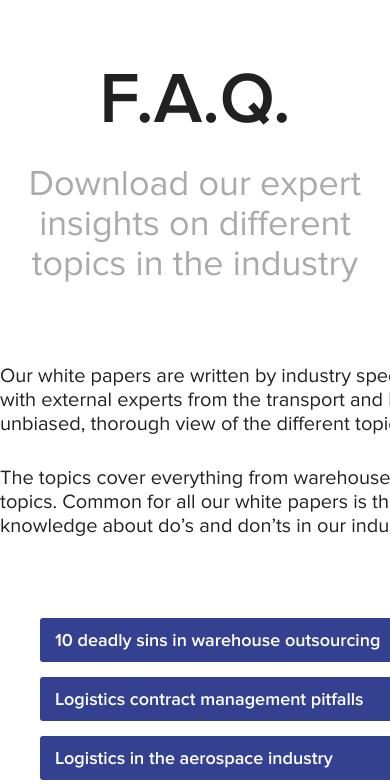
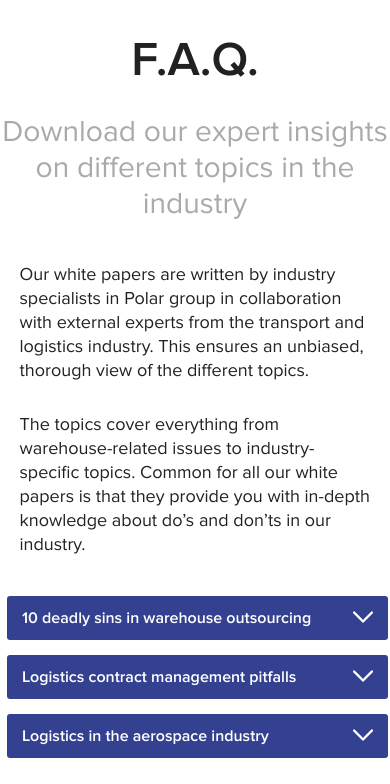
Before and after one commit to kkambucha/polar-group, a website: page src/faq.html in a window 390 px wide. Shown: the part 60-844 px from the top of the page. Drawn offline with nearby package versions, Linux system fonts and the light colour scheme; files that its build step writes are made by us from their sources; files whose address does not match are found by name.

Commit message:
FAQ page. Adaptive

```diff
--- a/src/css/partials/media.scss
+++ b/src/css/partials/media.scss
@@ -770,6 +770,9 @@
       font-size: 36px;
       padding: 30px 0 20px;
     }
+    &__form {
+      padding-bottom: 40px;
+    }
   }
 }
 @media screen and (max-width: 480px) {
@@ -780,3 +783,49 @@
     }
   }
 }
+
+/*--------- FAQ ---------*/
+@media screen and (max-width: 1024px) {
+  .b-faq {
+    &__head {
+      font-size: 48px;
+      margin: 40px 0 30px;
+    }
+    &__subtitle {
+      font-size: 30px;
+      margin-bottom: 40px;
+    }
+    &__text {
+      width: 90%;
+      margin-bottom: 40px;
+    }
+  }
+  .b-faq-acc {
+    width: 90%;
+    max-width: 900px;
+    margin-bottom: 40px;
+  }
+}
+@media screen and (max-width: 480px) {
+  .b-faq__text p {
+    font-size: 18px;
+  }
+  .b-faq-acc {
+    &__item-link {
+      font-size: 16px;
+    }
+    &__item-content h4 {
+      line-height: 1.2;
+      padding-top: 20px;
+      margin-bottom: 20px;
+    }
+  }
+  .b-faq-acc__item:after {
+    right: -15px;
+  }
+}
+@media screen and (max-width: 360px) {
+  .b-faq-acc__item-link {
+    font-size: 14px;
+  }
+}
--- a/src/css/partials/style.scss
+++ b/src/css/partials/style.scss
@@ -2139,6 +2139,7 @@ h4.b-plus-header__head {
   }
   &__subtitle {
     font-size: 36px;
+    line-height: 1.2;
     color: #aaaaaa;
     text-align: center;
     margin-bottom: 80px;
@@ -2155,9 +2156,11 @@ h4.b-plus-header__head {
 .b-faq-acc {
   width: 900px;
   margin: 0 auto 80px;
+  padding-right: 25px;
 
   &__list {
     list-style: none;
+    padding-left: 0;
   }
   &__item {
     margin-bottom: 15px;
@@ -2195,7 +2198,8 @@ h4.b-plus-header__head {
     display: none;
   }
   &__item-content {
-    width: 730px;
+    width: 100%;
+    max-width: 730px;
     margin: 0 auto;
     text-align: center;
   }
@@ -2208,6 +2212,9 @@ h4.b-plus-header__head {
     padding-top: 40px;
   }
   &__item-content img {
+    width: 95%;
+    max-width: 454px;
+    height: auto;
     margin-bottom: 20px;
   }
   &__item-content p {
```
Also changed, not shown: build/css/main.css.
